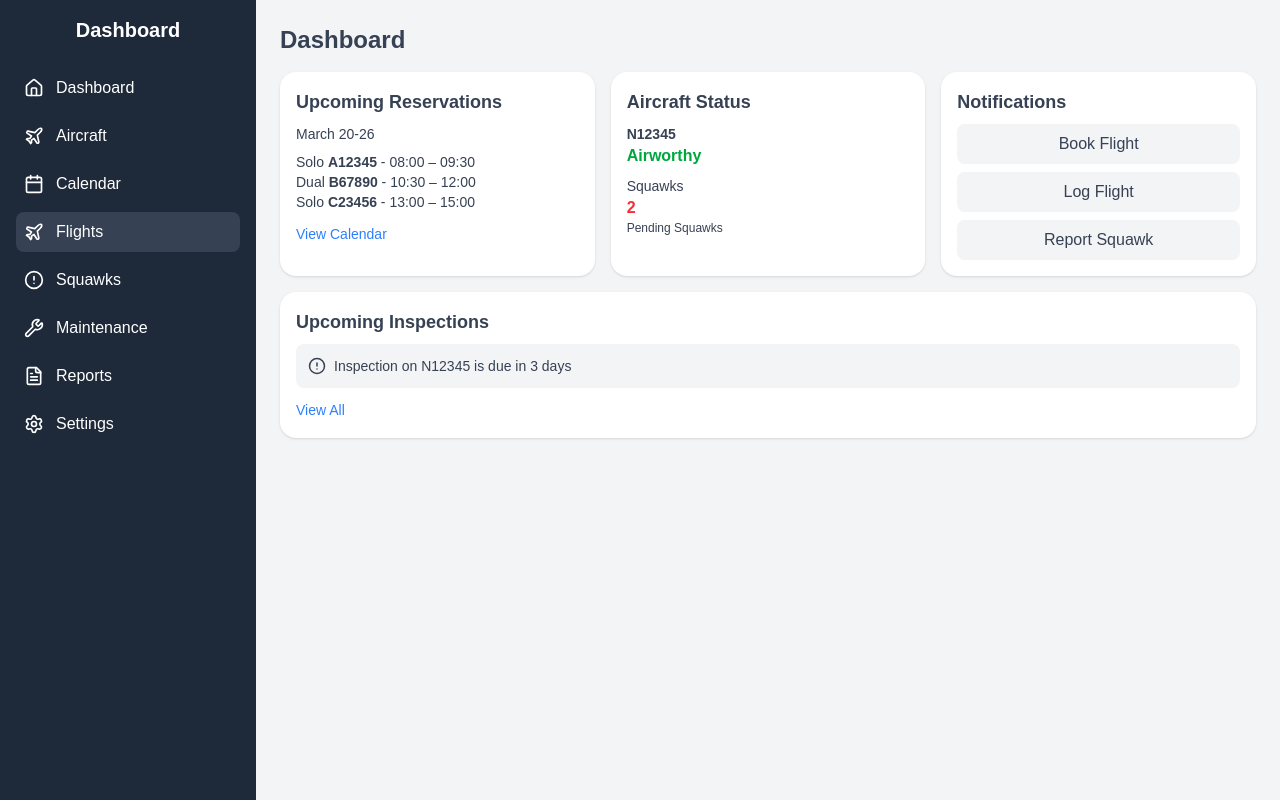
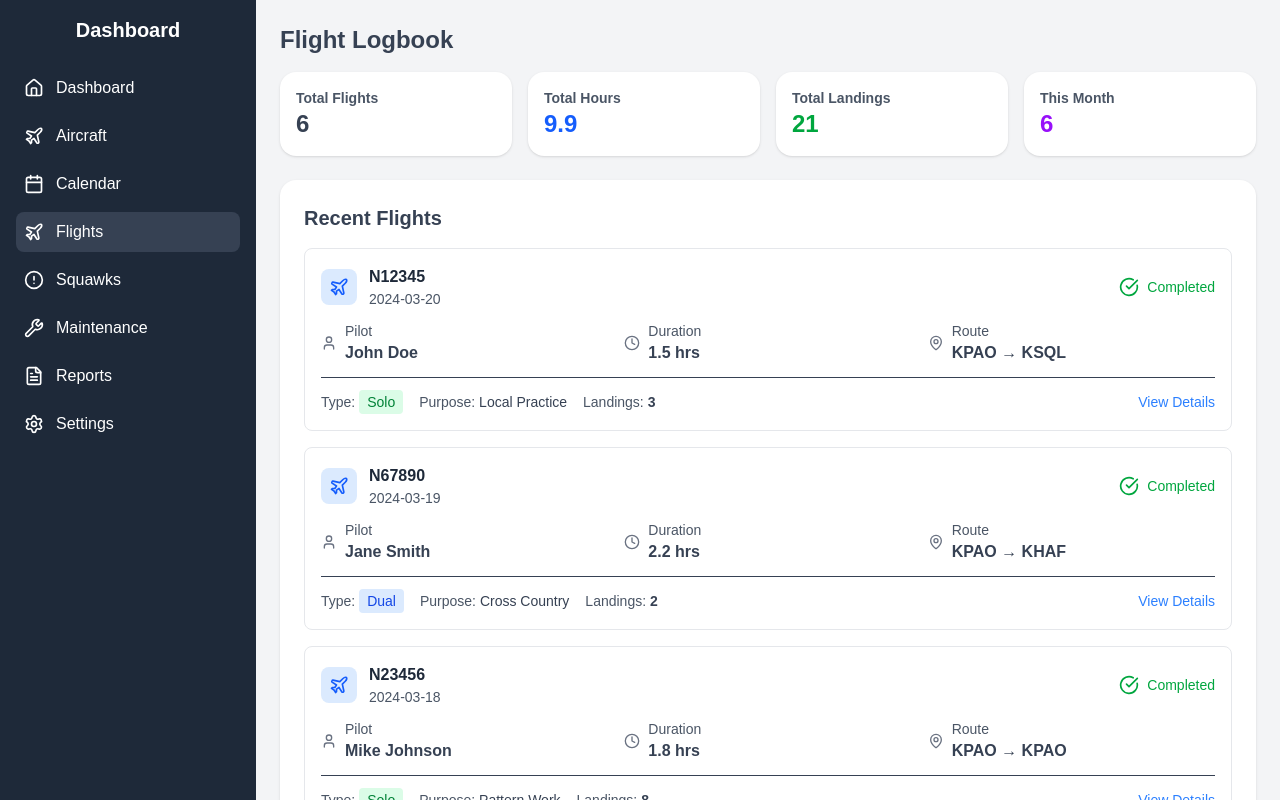
Before and after one commit to TroyOwens0493/digitalLogbooks, a Next.js app: page / in a window 1280 px wide. Both pictures are taken after a click on the item "Flights". Shown: the top 800 px of the page. Built offline with nearby package versions, Linux system fonts and the light colour scheme.

Commit message:
Add Flights page component with flight logbook functionality
Co-authored-by: TroyOwens0493 <147565176+TroyOwens0493@users.noreply.github.com>

```diff
--- a/src/app/page.tsx
+++ b/src/app/page.tsx
@@ -5,6 +5,7 @@ import Sidebar from "../components/Sidebar";
 import Dashboard from "../components/Dashboard";
 import Aircraft from "../components/Aircraft";
 import Calendar from "../components/Calendar";
+import Flights from "../components/Flights";
 
 export default function Home() {
     const [currentPage, setCurrentPage] = useState("Dashboard");
@@ -17,6 +18,8 @@ export default function Home() {
                 return <Aircraft />;
             case "Calendar":
                 return <Calendar />;
+            case "Flights":
+                return <Flights />;
             default:
                 return <Dashboard onPageChange={setCurrentPage} />;
         }
--- /dev/null
+++ b/src/components/Flights.jsx
@@ -0,0 +1,204 @@
+// components/Flights.jsx
+import { Clock, Plane, User, Calendar, MapPin, CheckCircle } from "lucide-react";
+
+export default function Flights() {
+    // Sample flight data for the logbook
+    const flightsList = [
+        {
+            id: 1,
+            date: "2024-03-20",
+            aircraft: "N12345",
+            pilot: "John Doe",
+            departure: "KPAO",
+            arrival: "KSQL",
+            duration: "1.5",
+            type: "Solo",
+            purpose: "Local Practice",
+            landings: 3,
+            status: "Completed"
+        },
+        {
+            id: 2,
+            date: "2024-03-19",
+            aircraft: "N67890",
+            pilot: "Jane Smith",
+            departure: "KPAO",
+            arrival: "KHAF",
+            duration: "2.2",
+            type: "Dual",
+            purpose: "Cross Country",
+            landings: 2,
+            status: "Completed"
+        },
+        {
+            id: 3,
+            date: "2024-03-18",
+            aircraft: "N23456",
+            pilot: "Mike Johnson",
+            departure: "KPAO",
+            arrival: "KPAO",
+            duration: "1.8",
+            type: "Solo",
+            purpose: "Pattern Work",
+            landings: 8,
+            status: "Completed"
+        },
+        {
+            id: 4,
+            date: "2024-03-17",
+            aircraft: "N12345",
+            pilot: "Sarah Wilson",
+            departure: "KPAO",
+            arrival: "KSQL",
+            duration: "1.3",
+            type: "Training",
+            purpose: "Instrument Practice",
+            landings: 2,
+            status: "Completed"
+        },
+        {
+            id: 5,
+            date: "2024-03-16",
+            aircraft: "C23456",
+            pilot: "Tom Brown",
+            departure: "KPAO",
+            arrival: "KCCR",
+            duration: "2.0",
+            type: "Solo",
+            purpose: "Cross Country",
+            landings: 2,
+            status: "Completed"
+        },
+        {
+            id: 6,
+            date: "2024-03-15",
+            aircraft: "N67890",
+            pilot: "Lisa Davis",
+            departure: "KPAO",
+            arrival: "KPAO",
+            duration: "1.1",
+            type: "Dual",
+            purpose: "Checkride Prep",
+            landings: 4,
+            status: "Completed"
+        }
+    ];
+
+    const getTotalHours = () => {
+        return flightsList.reduce((total, flight) => total + parseFloat(flight.duration), 0).toFixed(1);
+    };
+
+    const getTotalLandings = () => {
+        return flightsList.reduce((total, flight) => total + flight.landings, 0);
+    };
+
+    return (
+        <div className="p-6 flex-1">
+            <h1 className="text-2xl font-bold mb-4">Flight Logbook</h1>
+
+            {/* Flight Summary Stats */}
+            <div className="grid grid-cols-4 gap-4 mb-6">
+                <div className="bg-white p-4 rounded-2xl shadow">
+                    <h3 className="text-sm font-semibold text-gray-600">Total Flights</h3>
+                    <p className="text-2xl font-bold">{flightsList.length}</p>
+                </div>
+                <div className="bg-white p-4 rounded-2xl shadow">
+                    <h3 className="text-sm font-semibold text-gray-600">Total Hours</h3>
+                    <p className="text-2xl font-bold text-blue-600">
+                        {getTotalHours()}
+                    </p>
+                </div>
+                <div className="bg-white p-4 rounded-2xl shadow">
+                    <h3 className="text-sm font-semibold text-gray-600">Total Landings</h3>
+                    <p className="text-2xl font-bold text-green-600">
+                        {getTotalLandings()}
+                    </p>
+                </div>
+                <div className="bg-white p-4 rounded-2xl shadow">
+                    <h3 className="text-sm font-semibold text-gray-600">This Month</h3>
+                    <p className="text-2xl font-bold text-purple-600">
+                        {flightsList.filter(f => f.date.startsWith("2024-03")).length}
+                    </p>
+                </div>
+            </div>
+
+            {/* Flight Log Entries */}
+            <div className="bg-white rounded-2xl shadow p-6">
+                <h2 className="text-xl font-semibold mb-4">Recent Flights</h2>
+                <div className="space-y-4">
+                    {flightsList.map((flight, index) => (
+                        <div key={flight.id} className="border border-gray-200 rounded-lg p-4 hover:shadow-md transition-shadow">
+                            <div className="flex items-center justify-between mb-3">
+                                <div className="flex items-center gap-3">
+                                    <div className="bg-blue-100 p-2 rounded-lg">
+                                        <Plane className="text-blue-600" size={20} />
+                                    </div>
+                                    <div>
+                                        <h3 className="font-semibold text-gray-800">{flight.aircraft}</h3>
+                                        <p className="text-sm text-gray-600">{flight.date}</p>
+                                    </div>
+                                </div>
+                                <div className="flex items-center gap-2">
+                                    <CheckCircle className="text-green-600" size={20} />
+                                    <span className="text-sm font-medium text-green-600">{flight.status}</span>
+                                </div>
+                            </div>
+
+                            <div className="grid grid-cols-3 gap-4 mb-3">
+                                <div className="flex items-center gap-2">
+                                    <User size={16} className="text-gray-500" />
+                                    <div>
+                                        <p className="text-sm text-gray-600">Pilot</p>
+                                        <p className="font-semibold">{flight.pilot}</p>
+                                    </div>
+                                </div>
+                                <div className="flex items-center gap-2">
+                                    <Clock size={16} className="text-gray-500" />
+                                    <div>
+                                        <p className="text-sm text-gray-600">Duration</p>
+                                        <p className="font-semibold">{flight.duration} hrs</p>
+                                    </div>
+                                </div>
+                                <div className="flex items-center gap-2">
+                                    <MapPin size={16} className="text-gray-500" />
+                                    <div>
+                                        <p className="text-sm text-gray-600">Route</p>
+                                        <p className="font-semibold">{flight.departure} → {flight.arrival}</p>
+                                    </div>
+                                </div>
+                            </div>
+
+                            <div className="border-t pt-3">
+                                <div className="flex justify-between items-center">
+                                    <div className="flex gap-4">
+                                        <div>
+                                            <span className="text-sm text-gray-600">Type: </span>
+                                            <span className={`text-sm font-medium px-2 py-1 rounded ${
+                                                flight.type === "Solo" ? "bg-green-100 text-green-700" :
+                                                flight.type === "Dual" ? "bg-blue-100 text-blue-700" :
+                                                "bg-purple-100 text-purple-700"
+                                            }`}>
+                                                {flight.type}
+                                            </span>
+                                        </div>
+                                        <div>
+                                            <span className="text-sm text-gray-600">Purpose: </span>
+                                            <span className="text-sm font-medium">{flight.purpose}</span>
+                                        </div>
+                                        <div>
+                                            <span className="text-sm text-gray-600">Landings: </span>
+                                            <span className="text-sm font-bold">{flight.landings}</span>
+                                        </div>
+                                    </div>
+                                    <button className="text-blue-500 text-sm hover:underline">
+                                        View Details
+                                    </button>
+                                </div>
+                            </div>
+                        </div>
+                    ))}
+                </div>
+            </div>
+        </div>
+    );
+}
```
